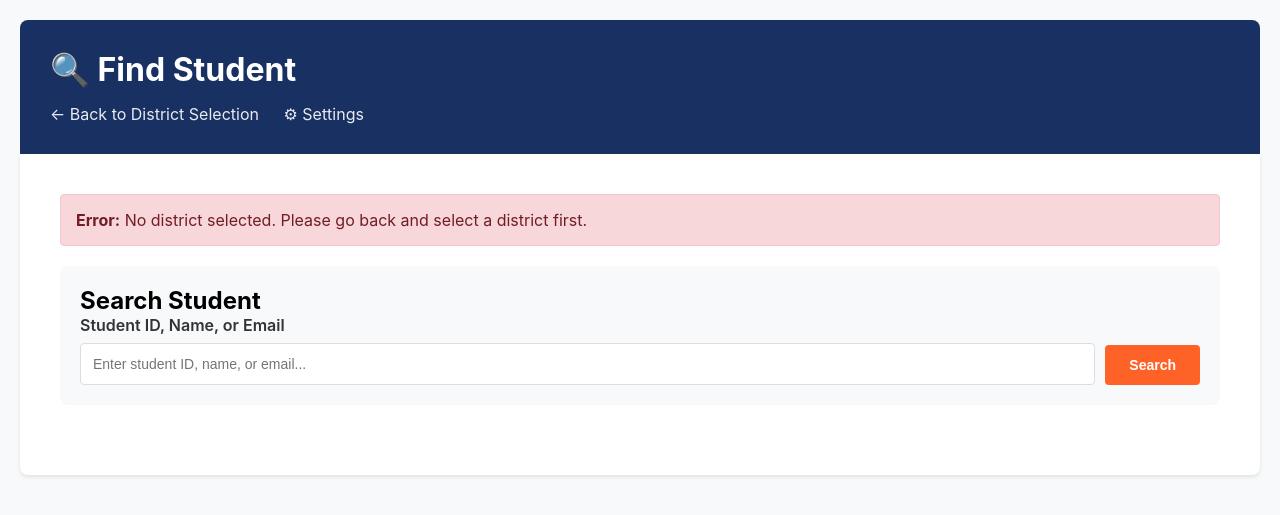
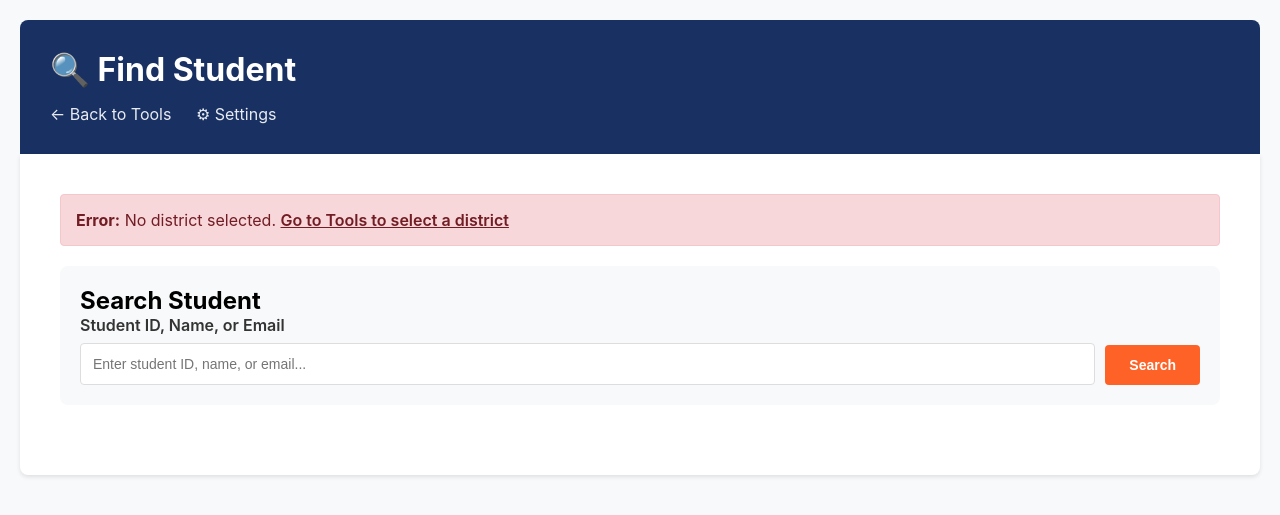
Before and after one commit to BookmarkED-Corp/bookmarked-customer-data-tools, a Flask app: page /tools/student-search in a window 1280 px wide. Shown: the top 515 px of the page. Run offline with Flask 3, Linux system fonts and the light colour scheme.

Commit message:
Fix district ID passing and improve navigation flow
- Updated student search page to read district info from sessionStorage
- Added sessionStorage writes when launching student search from tools page
- Changed navigation links from /district-select to /tools
- Added "Change District" link in student search page
- Display district ID alongside district name
- Updated error messages to link back to tools page

This fixes the issue where clicking "Launch Student Search" wasn't
passing the selected district information properly.

🤖 Generated with [Claude Code](https://claude.com/claude-code)

Co-Authored-By: Claude <noreply@anthropic.com>

```diff
--- a/src/templates/student_search.html
+++ b/src/templates/student_search.html
@@ -240,15 +240,16 @@
         <div class="header">
             <h1>🔍 Find Student</h1>
             <nav>
-                <a href="/district-select">← Back to District Selection</a>
+                <a href="/tools">← Back to Tools</a>
                 <a href="/connections/setup">⚙ Settings</a>
             </nav>
         </div>
 
         <div class="content">
             <div id="district-info" class="alert info">
-                <strong>Selected District:</strong> <span id="current-district">--</span><br>
-                <strong>Environment:</strong> <span id="current-environment">--</span>
+                <strong>Selected District:</strong> <span id="current-district">--</span> (ID: <span id="current-district-id">--</span>)<br>
+                <strong>Environment:</strong> <span id="current-environment">--</span><br>
+                <a href="/tools" style="color: #0c5460; font-weight: 600; text-decoration: underline;">Change District</a>
             </div>
 
             <!-- Search Form -->
@@ -302,11 +303,12 @@
 
         // Display current district
         document.getElementById('current-district').textContent = selectedDistrictName;
+        document.getElementById('current-district-id').textContent = selectedDistrictId || '--';
         document.getElementById('current-environment').textContent = selectedEnvironment.toUpperCase();
 
         if (!selectedDistrictId) {
             document.getElementById('district-info').className = 'alert error';
-            document.getElementById('district-info').innerHTML = '<strong>Error:</strong> No district selected. Please go back and select a district first.';
+            document.getElementById('district-info').innerHTML = '<strong>Error:</strong> No district selected. <a href="/tools" style="color: #721c24; font-weight: 600; text-decoration: underline;">Go to Tools to select a district</a>';
         }
 
         // Search for student
--- a/src/templates/tools.html
+++ b/src/templates/tools.html
@@ -543,6 +543,12 @@
         // Tool button handlers
         btnStudentSearch.addEventListener('click', () => {
             if (selectedDistrict) {
+                // Save to sessionStorage for student search page
+                sessionStorage.setItem('selected_district_id', selectedDistrict.id);
+                sessionStorage.setItem('selected_district_name', selectedDistrict.name);
+                sessionStorage.setItem('selected_environment', selectedDistrict.environment);
+
+                // Navigate to student search
                 window.location.href = '/tools/student-search';
             }
         });
```
